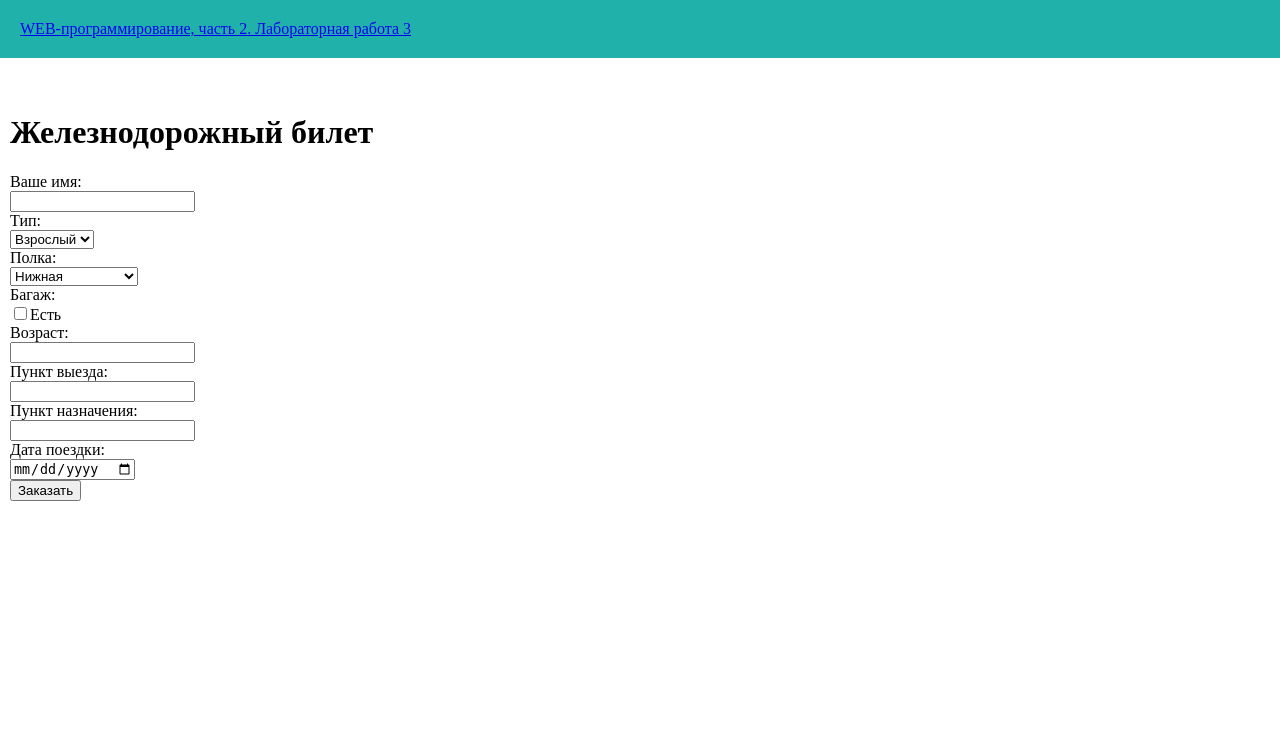
After one commit to Al-Bear-san/web-programming-labs-2, a Flask app: page /lab3/railway in a window 1280 px wide. The commit adds this page. Shown: the top 741 px of the page. Run offline with Flask 3, Linux system fonts and the light colour scheme.

Commit message:
Железнодорожный билет

```diff
--- a/lab3.py
+++ b/lab3.py
@@ -49,3 +49,58 @@ def pay():
 @lab3.route('/lab3/success')
 def success():
     return render_template('success.html')
+
+
+@lab3.route('/lab3/railway')
+def railway():
+    return render_template('railway.html')
+
+
+@lab3.route('/lab3/ticket')
+def ticket():
+    errors = {}
+    name = request.args.get('name')
+    if name == '':
+        errors['name'] = 'Заполните поле!'
+
+    adulthood = request.args.get('adulthood')
+    if adulthood == 'adult':
+        adulthood = 'Взрослый'
+    else:
+        adulthood = 'Детский'
+
+    shelf = request.args.get('shelf')
+    if shelf == 'lower':
+        shelf = 'Нижная'
+    elif shelf == 'upper':
+        shelf = 'Верхная'
+    elif shelf == 'upper_side':
+        shelf = 'Верхняя боковая'
+    else:
+        shelf = 'Нижняя боковая'
+
+
+    luggage = request.args.get('luggage')
+    if luggage == 'on':
+        luggage = 'Есть'
+    else:
+        luggage = 'Нет'
+
+    age = request.args.get('age')
+    if age == '':
+        errors['age'] = 'Заполните поле!'
+
+    exit = request.args.get('exit')
+    if exit == '':
+        errors['exit'] = 'Заполните поле!'
+
+    purpose = request.args.get('purpose')
+    if purpose == '':
+        errors['purpose'] = 'Заполните поле!'
+
+    datapo = request.args.get('datapo')
+    if datapo == '':
+        errors['datapo'] = 'Заполните поле!'
+
+    return render_template('ticket.html', name=name, luggage=luggage, age=age, adulthood=adulthood,
+                           shelf=shelf, exit=exit, purpose=purpose, datapo=datapo, errors=errors)
--- a/templates/lab3.html
+++ b/templates/lab3.html
@@ -12,5 +12,8 @@
         <li>
             <a href="/lab3/order">Заказать</a>
         </li>
+        <li>
+            <a href="/lab3/railway">Железнодорожный билет</a>
+        </li>
     </ol>
 {% endblock %}
--- /dev/null
+++ b/templates/railway.html
@@ -0,0 +1,57 @@
+{% extends "base.html" %}
+
+{% block lab %}Лабораторная работа 3{% endblock %}
+
+{% block main %}
+    <h1>Железнодорожный билет</h1>
+
+    <form action="/lab3/ticket">
+        <div>Ваше имя:</div>
+        <label>
+            <input type="text" name="name">
+        </label>
+
+        <div>Тип:</div>
+        <select name="adulthood">
+            <option value="adult">Взрослый</option>
+            <option value="baby">Детский</option>
+        </select>
+
+        <div>Полка:</div>
+        <select name="shelf">
+            <option value="lower">Нижная</option>
+            <option value="upper">Верхная</option>
+            <option value="upper_side">Верхняя боковая</option>
+            <option value="lower_side">Нижняя боковая</option>
+        </select>
+
+        <div>Багаж:</div>
+        <label>
+            <input type="checkbox" name="luggage">Есть
+        </label>
+
+        <div>Возраст:</div>
+        <label>
+            <input type="number" name="age">
+        </label>
+
+        <div>Пункт выезда:</div>
+        <label>
+            <input type="text" name="exit">
+        </label>
+
+        <div>Пункт назначения:</div>
+        <label>
+            <input type="text" name="purpose">
+        </label>
+
+        <div>Дата поездки:</div>
+        <label>
+            <input type="date" name="datapo">
+        </label>
+
+        <div>
+            <button type="submit" href="/lab3/ticket">Заказать</button>
+        </div>
+    </form>
+{% endblock %}
```
Also changed, not shown: templates/ticket.html (added, +20 -0 lines).
